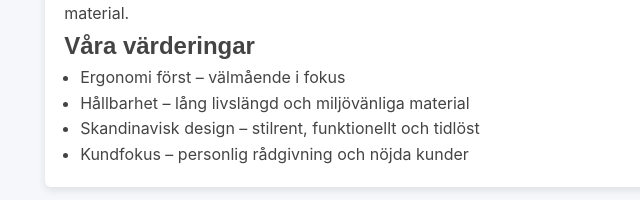
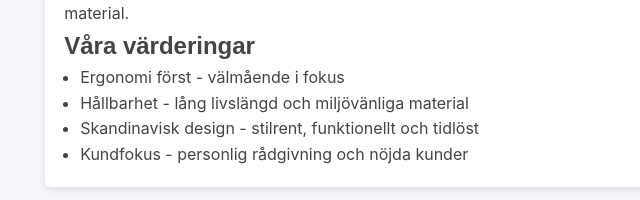
Before and after one commit to rare2400/Laboration4.1_wputv, a plain HTML site: page about.html in a window 1280 px wide. Shown: the part 310-510 px from the top of the page, 145-785 px from the left. Drawn offline with Linux system fonts and the light colour scheme.

Commit message:
Update images and site pages

```diff
--- a/about.html
+++ b/about.html
@@ -4,7 +4,7 @@
 <head>
     <meta charset="UTF-8" />
     <meta name="viewport" content="width=device-width, initial-scale=1.0" />
-    <title>Om oss – Nordic Workspace</title>
+    <title>Om oss - Nordic Workspace</title>
     <script src="js/main.js" defer></script>
     <link rel="icon" href="img/favicon.ico" type="image/x-icon">
     <link rel="stylesheet" href="css/style.css" />
@@ -51,10 +51,10 @@
 
             <h2>Våra värderingar</h2>
             <ul>
-                <li>Ergonomi först – välmående i fokus</li>
-                <li>Hållbarhet – lång livslängd och miljövänliga material</li>
-                <li>Skandinavisk design – stilrent, funktionellt och tidlöst</li>
-                <li>Kundfokus – personlig rådgivning och nöjda kunder</li>
+                <li>Ergonomi först - välmående i fokus</li>
+                <li>Hållbarhet - lång livslängd och miljövänliga material</li>
+                <li>Skandinavisk design - stilrent, funktionellt och tidlöst</li>
+                <li>Kundfokus - personlig rådgivning och nöjda kunder</li>
             </ul>
         </div>
     </section>
```
Also changed, not shown: contact.html (+1 -1 lines), index.html (+1 -11 lines), news.html (+3 -3 lines), products.html (+1 -1 lines), img/hero-office.jpg, img/logo.png, img/noun-user.png, img/products/chair_2.jpg, img/products/elevate-desk.jpg, img/products/elevating-desk.jpg, img/products/lamp__.jpg, img/showroom.jpg (added), 2 other files.
